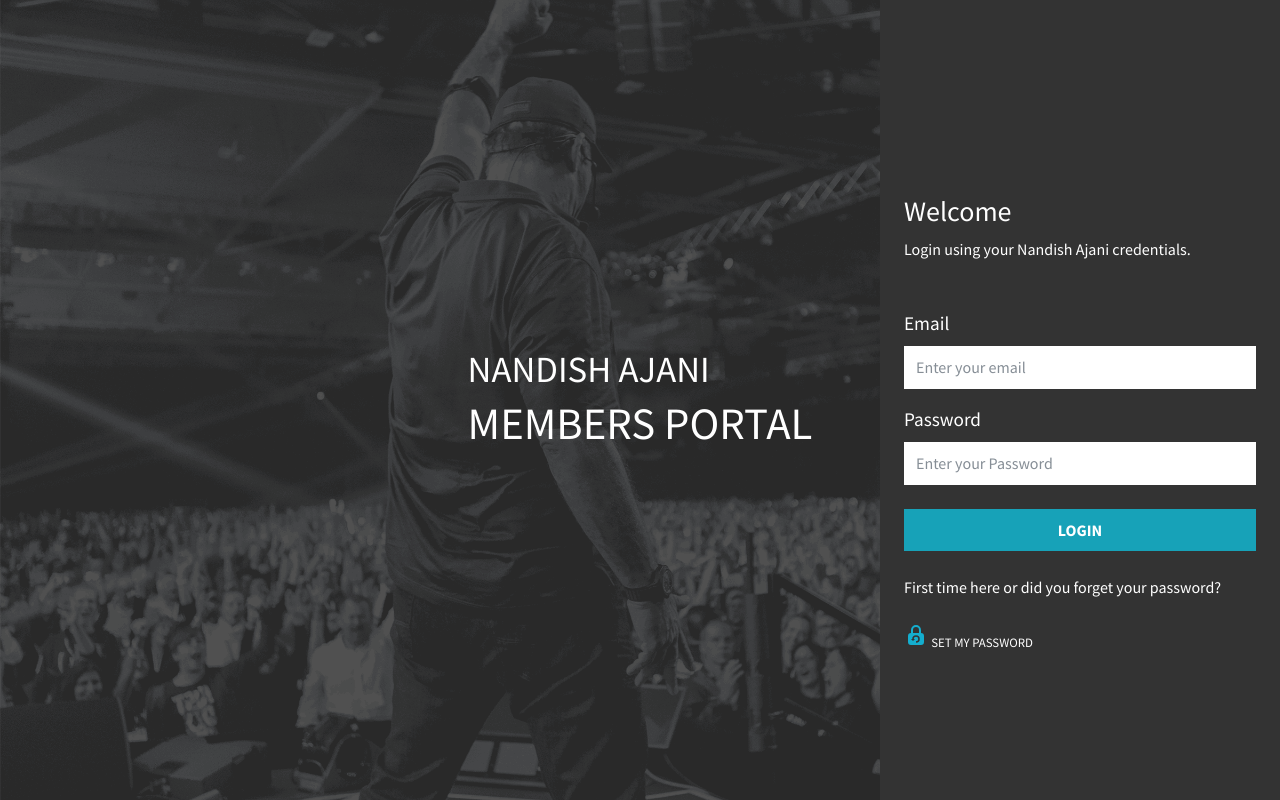
After one commit to atharshsharma/blog, a PHP site: page /pages/contact-us.php in a window 1280 px wide. The commit adds this page. Run offline with PHP 8.4, Linux system fonts and the light colour scheme.

Commit message:
contact us page design

```diff
--- a/css/scss/_pages.scss
+++ b/css/scss/_pages.scss
@@ -2,3 +2,4 @@
 @import "pages/about";
 @import "pages/blog";
 @import "pages/blog-post";
+@import "pages/contact-us";
--- /dev/null
+++ b/css/scss/pages/_contact-us.scss
@@ -0,0 +1,42 @@
+.contact-us{
+	.banner-img{
+		@include img-inbg;
+		height: 100vh;
+		box-sizing: border-box;
+		display: flex;
+   		align-items: center;
+   		justify-content: flex-end;
+
+		.text-head{
+			position: absolute;
+			top: 50%;
+			left: 50%;
+			transform: translate(-50%, -50%);
+			.name{
+				font-size: 2.3rem;
+			}
+			.sub-title{
+				font-size: calc(2rem + 1vw);
+			}
+		}
+		.form-section{
+			width: 400px;
+			background-color: #333333;
+			height: 100vh;
+			display: flex;
+			align-items: center;
+			z-index: 99;
+			label{
+				font-size: 1.2rem;
+			}
+			.form-control{
+				border-radius: 0;
+				padding: 0.6rem 0.75rem;
+				border: 0;
+			}
+			.password-text{
+				font-size: .8rem;
+			}
+		}
+	}
+}
--- a/index.php
+++ b/index.php
@@ -15,6 +15,9 @@
                 <ul>
                     <li><a href="pages/home.php" target="_blank">Home page</a></li>
                     <li><a href="pages/about.php" target="_blank">About page</a></li>
+                    <li><a href="pages/blog.php" target="_blank">Blog page</a></li>
+                    <li><a href="pages/blog-post.php" target="_blank">Blog-post page</a></li>
+                    <li><a href="pages/contact-us.php" target="_blank">Contact-us Page</a></li>
                 </ul>
             </div>
         </div>
--- /dev/null
+++ b/pages/contact-us.php
@@ -0,0 +1,47 @@
+<?php include_once '../inc/head.php';?>
+<body>
+
+	<main class="contact-us">
+		<div>
+			<div class="banner-img" style="background-image: url('../images/contact-banner-img.jpg');">
+
+				<div class="text-head text-white">
+					<p class="text-uppercase mb-0 name">Nandish Ajani</p>
+					<h3 class="text-uppercase sub-title">Members Portal</h3>
+				</div>
+				<div class="form-section p-4">
+					<form class="w-100">
+						<div class="my-5">
+							<h3 class="text-white">Welcome</h3>
+							<p class="text-white ">Login using your Nandish Ajani credentials.</p>
+						</div>
+
+						<div class="form-group">
+    						<label class="text-white">Email</label>
+    						<input type="email" class="form-control" placeholder="Enter your email" required="">
+  						</div>
+  						<div class="form-group">
+    						<label class="text-white">Password</label>
+    						<input type="Password" class="form-control" placeholder="Enter your Password">
+  						</div>
+  						<div class="my-4">
+							<button class="btn btn-info text-uppercase py-2 rounded-0 text-white px-4 btn-block font-weight-bold">Login</button>
+						</div>
+						<div>
+							<p class="text-white my-4 text-forget" >First time here or did you forget your password?</p>
+							<div>
+								<a href="">
+									<svg xmlns="http://www.w3.org/2000/svg" width="24" height="24" viewBox="0 0 24 24"><g fill="#14AECF" fill-rule="evenodd"><path d="M7 10h10a3 3 0 0 1 3 3v6a3 3 0 0 1-3 3H7a3 3 0 0 1-3-3v-6a3 3 0 0 1 3-3zm2.75 6A2.25 2.25 0 1 1 12 18.25v1.5A3.75 3.75 0 1 0 8.25 16H7l2 2 2-2H9.75z"></path><path fill-rule="nonzero" d="M9 10h6V7a3 3 0 0 0-6 0v3zm3-8a5 5 0 0 1 5 5v5H7V7a5 5 0 0 1 5-5z"></path></g></svg>
+									<p class=" text-uppercase font-weight-medium text-white d-inline-block mb-0 password-text">Set My Password</p>
+								</a>
+
+							</div>
+						</div>
+					</form>
+				</div>
+			</div>
+		</div>
+
+	</main>
+</body>
+</html>
```
Also changed, not shown: css/style.css, images/contact-banner-img.jpg (added), 1 other file.
